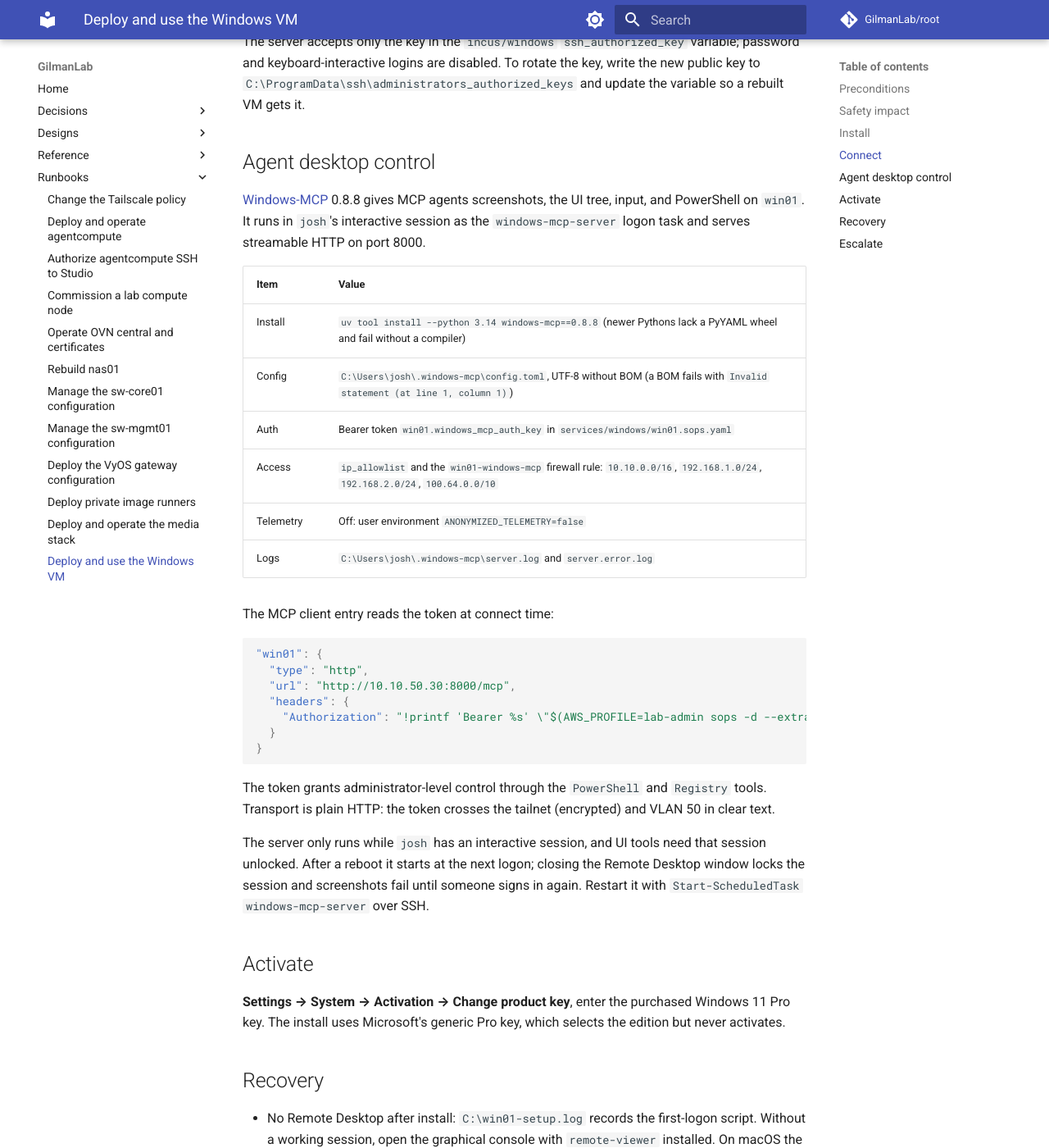
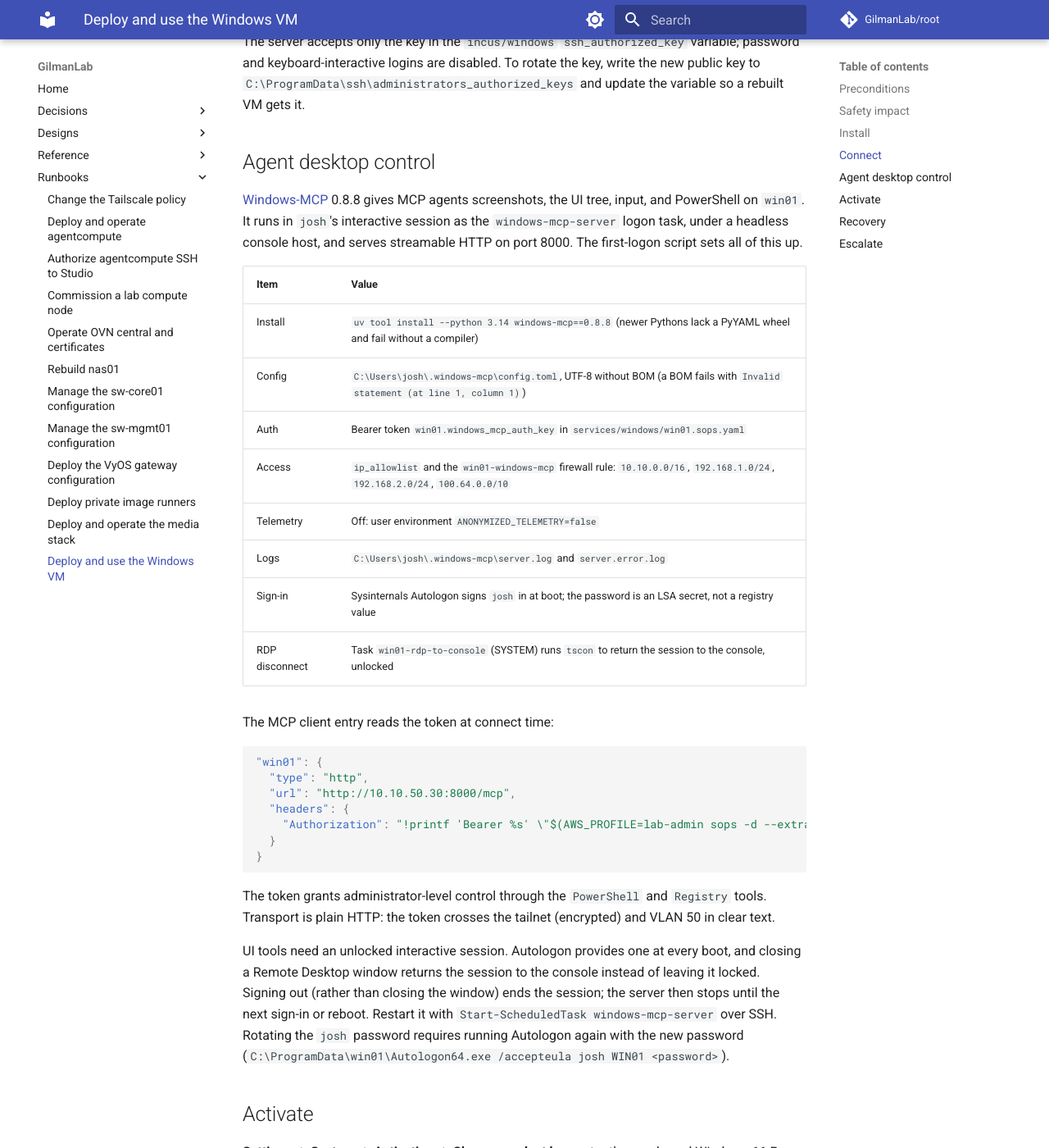
Before and after one commit to GilmanLab/root, an MkDocs documentation site: the page built from docs/docs/runbooks/windows-vm.md, in a window 1280 px wide and 1400 px high, scrolled down 2077 px. Shown: the whole window at 82% size. Built offline with MkDocs 1.6.1 and Material for MkDocs 9.7.7, drawn with Linux system fonts in a browser that asks for light colours; comment, search, counter and statistics services are not loaded.

Commit message:
docs(windows): document win01 autologon and the RDP console handoff (#49)

```diff
--- a/docs/docs/runbooks/windows-vm.md
+++ b/docs/docs/runbooks/windows-vm.md
@@ -99,8 +99,9 @@ so a rebuilt VM gets it.
 
 [Windows-MCP](https://github.com/CursorTouch/Windows-MCP) 0.8.8 gives MCP
 agents screenshots, the UI tree, input, and PowerShell on `win01`. It runs in
-`josh`'s interactive session as the `windows-mcp-server` logon task and serves
-streamable HTTP on port 8000.
+`josh`'s interactive session as the `windows-mcp-server` logon task, under a
+headless console host, and serves streamable HTTP on port 8000. The
+first-logon script sets all of this up.
 
 | Item | Value |
 | --- | --- |
@@ -110,6 +111,8 @@ streamable HTTP on port 8000.
 | Access | `ip_allowlist` and the `win01-windows-mcp` firewall rule: `10.10.0.0/16`, `192.168.1.0/24`, `192.168.2.0/24`, `100.64.0.0/10` |
 | Telemetry | Off: user environment `ANONYMIZED_TELEMETRY=false` |
 | Logs | `C:\Users\josh\.windows-mcp\server.log` and `server.error.log` |
+| Sign-in | Sysinternals Autologon signs `josh` in at boot; the password is an LSA secret, not a registry value |
+| RDP disconnect | Task `win01-rdp-to-console` (SYSTEM) runs `tscon` to return the session to the console, unlocked |
 
 The MCP client entry reads the token at connect time:
 
@@ -127,11 +130,13 @@ The token grants administrator-level control through the `PowerShell` and
 `Registry` tools. Transport is plain HTTP: the token crosses the tailnet
 (encrypted) and VLAN 50 in clear text.
 
-The server only runs while `josh` has an interactive session, and UI tools
-need that session unlocked. After a reboot it starts at the next logon;
-closing the Remote Desktop window locks the session and screenshots fail
-until someone signs in again. Restart it with
-`Start-ScheduledTask windows-mcp-server` over SSH.
+UI tools need an unlocked interactive session. Autologon provides one at
+every boot, and closing a Remote Desktop window returns the session to the
+console instead of leaving it locked. Signing out (rather than closing the
+window) ends the session; the server then stops until the next sign-in or
+reboot. Restart it with `Start-ScheduledTask windows-mcp-server` over SSH.
+Rotating the `josh` password requires running Autologon again with the new
+password (`C:\ProgramData\win01\Autologon64.exe /accepteula josh WIN01 <password>`).
 
 ## Activate
 
```
